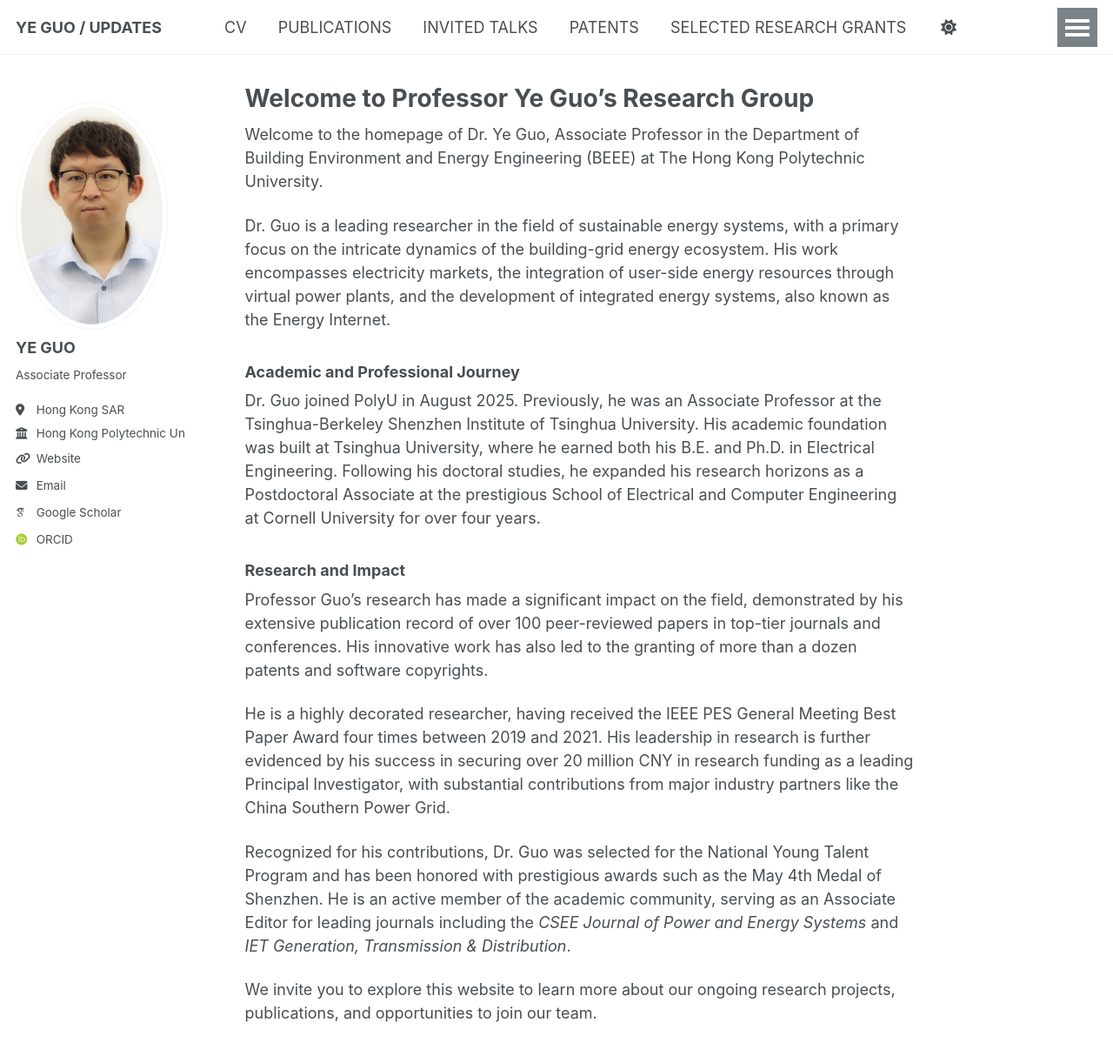
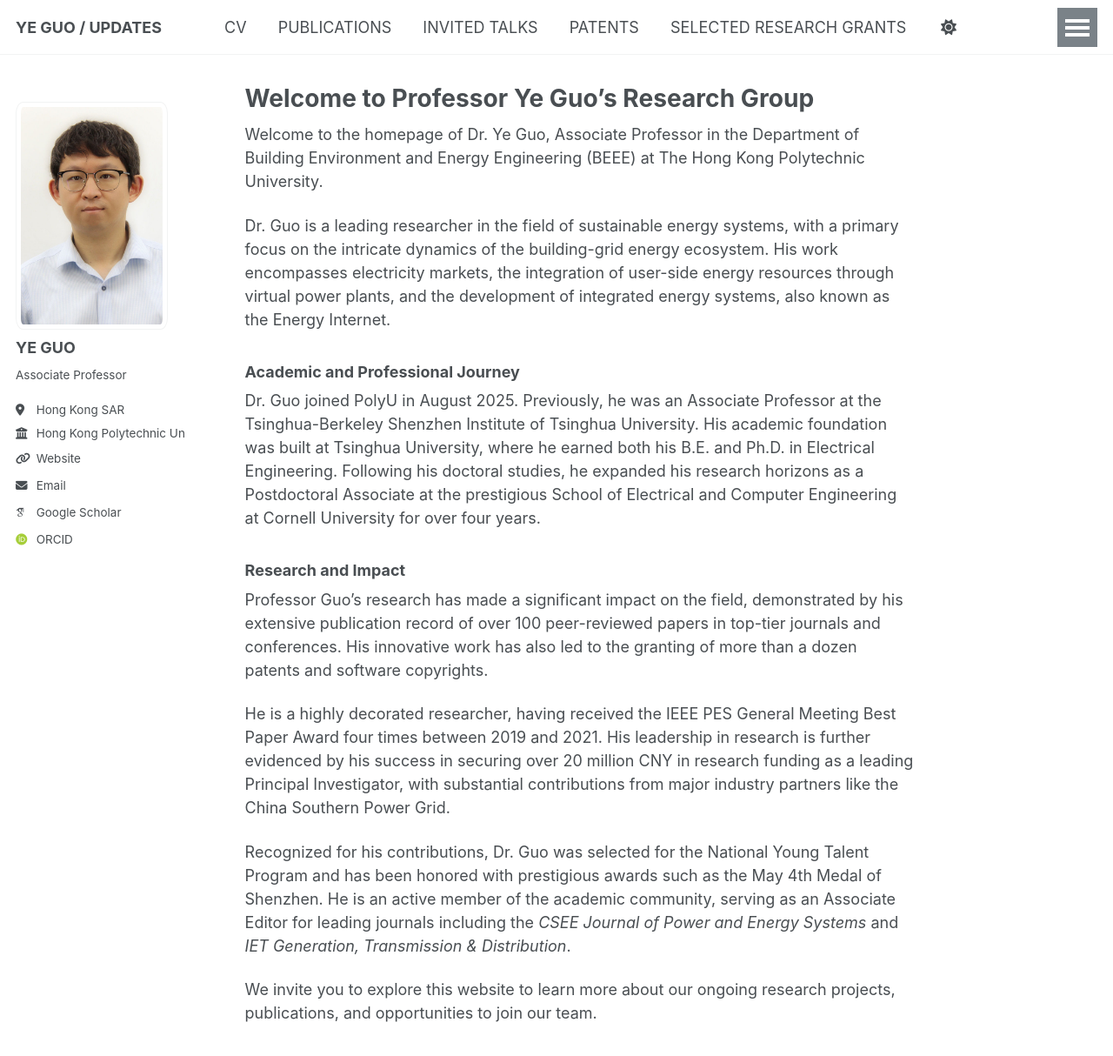
Before and after one commit to ye-guo/ye-guo.github.io, a Jekyll site: the page built from _pages/about.md, in a window 1280 px wide and 1400 px high. Shown: the top 1214 px of the window at 87% size. Built offline with Jekyll 4.4.1, drawn with Linux system fonts in a browser that asks for light colours; some web fonts are replaced; a script that is not in the unit is left out.

Commit message:
Update _sidebar.scss

```diff
--- a/_sass/layout/_sidebar.scss
+++ b/_sass/layout/_sidebar.scss
@@ -95,7 +95,7 @@
 
   img {
     max-width: 175px;
-    border-radius: 90%;
+    border-radius: 5%;
 
     @include breakpoint($large) {
       padding: 5px;
```
